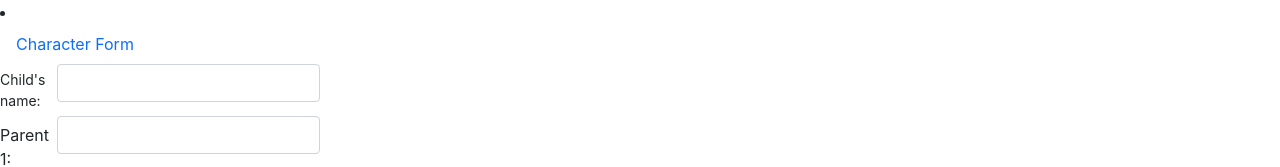
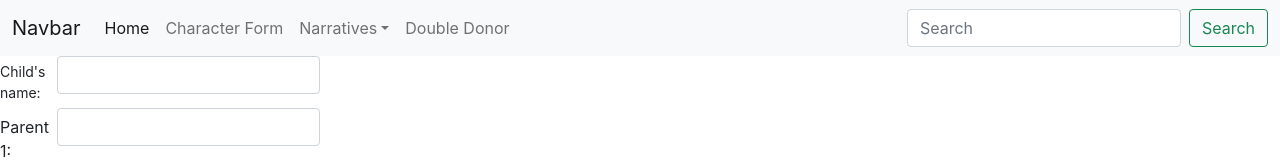
Before and after one commit to zevstar/mystory, a React (Create React App) app: page /characters in a window 1280 px wide. Shown: the top 167 px of the page. Built offline with nearby package versions, Linux system fonts and the light colour scheme; no server answers.

Commit message:
nav bar options show. Dropdown needs work.

```diff
--- a/src/App.js
+++ b/src/App.js
@@ -7,6 +7,11 @@
 // import Navbar from 'react-bootstrap/Navbar';
 import Nav from './pages/Nav';
 import Characters from './pages/Characters';
+import Home from './pages/Home';
+import Smc from './pages/Smc';
+import Doubledonor from './pages/Doubledonor';
+import Donorsperm from './pages/Donorsperm';
+import Donoregg from './pages/Donoregg';
 import './App.css';
 
 function App() {
@@ -32,6 +37,11 @@
       <Nav />
       <Routes>
         <Route path = 'characters' element = {<Characters />}/>
+		<Route path = '/' element= {<Home />} />
+		<Route path = 'smc' element ={<Smc />} />
+		<Route path = 'donorsperm' element = {<Donorsperm />} />
+		<Route path = 'donoregg' element = {<Donoregg />} />
+		<Route path = 'doubledonor' element = {<Doubledonor />} />
       </Routes>
 		</div>
 	);
--- /dev/null
+++ b/src/pages/Donoregg/index.js
@@ -0,0 +1,11 @@
+import React from 'react';
+
+const Donoregg = () => {
+    return (
+        <div>
+           Donor Egg
+        </div>
+    );
+}
+
+export default Donoregg;
--- /dev/null
+++ b/src/pages/Donorsperm/index.js
@@ -0,0 +1,11 @@
+import React from 'react';
+
+const Donorsperm = () => {
+    return (
+        <div>
+          Donor Sperm story
+        </div>
+    );
+}
+
+export default Donorsperm;
--- /dev/null
+++ b/src/pages/Doubledonor/index.js
@@ -0,0 +1,11 @@
+import React from 'react';
+
+const Doubledonor = () => {
+    return (
+        <div>
+           Double Donor
+        </div>
+    );
+}
+
+export default Doubledonor;
--- /dev/null
+++ b/src/pages/Home/index.js
@@ -0,0 +1,15 @@
+// import { useEffect, useState } from 'react';
+// import axios from 'axios';
+// import Form from '../../components/Form';
+
+import React from 'react';
+
+const Home = () => {
+    return (
+        <div>
+           HOME
+        </div>
+    );
+}
+
+export default Home;
--- a/src/pages/Nav/index.js
+++ b/src/pages/Nav/index.js
@@ -1,86 +1,88 @@
 import { Link } from 'react-router-dom';
-import React from 'react';
+
 
 const Nav = () => {
 	return (
-		// <nav className='navbar navbar-expand-lg navbar-light bg-light'>
-		// 	<div className='container-fluid'>
-		// 		<Link className='navbar-brand' href='#'>
-		// 			Navbar
-		// 		</Link>
-		// 		<button
-		// 			className='navbar-toggler'
-		// 			type='button'
-		// 			data-bs-toggle='collapse'
-		// 			data-bs-target='#navbarSupportedContent'
-		// 			aria-controls='navbarSupportedContent'
-		// 			aria-expanded='false'
-		// 			aria-label='Toggle navigation'
-		// 		>
-		// 			<span className='navbar-toggler-icon'></span>
-		// 		</button>
-		// 		<div className='collapse navbar-collapse' id='navbarSupportedContent'>
-		// 			<ul className='navbar-nav me-auto mb-2 mb-lg-0'>
-		// 				<li className='nav-item'>
-		// 					<Link className='nav-link active' aria-current='page' href='#'>
-		// 						Home
-		// 					</Link>
-		// 				</li>
+		<nav className='navbar navbar-expand-lg navbar-light bg-light'>
+			<div className='container-fluid'>
+				<Link className='navbar-brand' to='characters' href='#'>
+					Navbar
+				</Link>
+				<button
+					className='navbar-toggler'
+					type='button'
+					data-bs-toggle='collapse'
+					data-bs-target='#navbarSupportedContent'
+					aria-controls='navbarSupportedContent'
+					aria-expanded='false'
+					aria-label='Toggle navigation'
+				>
+					<span className='navbar-toggler-icon'></span>
+				</button>
+
+				<div className='collapse navbar-collapse' id='navbarSupportedContent'>
+					<ul className='navbar-nav me-auto mb-2 mb-lg-0'>
+						<li className='nav-item'>
+							<Link className='nav-link active' aria-current='page' to='/' href='#'>
+								Home
+							</Link>
+						</li>
 						<li className='nav-item'>
 							<Link className='nav-link' to='characters' href='#'>
 								Character Form
 							</Link>
 						</li>
-		// 				<li className='nav-item dropdown'>
-		// 					<Link
-		// 						className='nav-link dropdown-toggle'
-		// 						href='#'
-		// 						id='navbarDropdown'
-		// 						role='button'
-		// 						data-bs-toggle='dropdown'
-		// 						aria-expanded='false'
-		// 					>
-		// 						Dropdown
-		// 					</Link>
-		// 					<ul className='dropdown-menu' aria-labelledby='navbarDropdown'>
-		// 						<li>
-		// 							<Link className='dropdown-item' href='#'>
-		// 								Action
-		// 							</Link>
-		// 						</li>
-		// 						<li>
-		// 							<Link className='dropdown-item' href='#'>
-		// 								Another action
-		// 							</Link>
-		// 						</li>
-		// 						<li>
-		// 							<hr className='dropdown-divider'></hr>
-		// 						</li>
-		// 						<li>
-		// 							<Link className='dropdown-item' href='#'>
-		// 								Something else here
-		// 							</Link>
-		// 						</li>
-		// 					</ul>
-		// 				</li>
-		// 				<li className='nav-item'>
-		// 					<Link className='nav-link disabled'>Disabled</Link>
-		// 				</li>
-		// 			</ul>
-		// 			<form className='d-flex'>
-		// 				<input
-		// 					className='form-control me-2'
-		// 					type='search'
-		// 					placeholder='Search'
-		// 					aria-label='Search'
-		// 				/>
-		// 				<button className='btn btn-outline-success' type='submit'>
-		// 					Search
-		// 				</button>
-		// 			</form>
-		// 		</div>
-		// 	</div>
-		// </nav>
+						<li className='nav-item dropdown'>
+							<Link
+								className='nav-link dropdown-toggle'
+								href='#'
+								id='navbarDropdown'
+								role='button'
+								data-bs-toggle='dropdown'
+								aria-expanded='false'
+								to='smcstory'
+							>
+								Narratives
+							</Link>
+							<ul className='dropdown-menu' aria-labelledby='navbarDropdown'>
+								<li>
+									<Link className='dropdown-item' to='smc' href='#'>
+										SMC Story
+									</Link>
+								</li>
+								<li>
+									<Link className='dropdown-item' to='donorsperm' href='#'>
+										Donor Sperm
+									</Link>
+								</li>
+								<li>
+									<hr className='dropdown-divider'></hr>
+								</li>
+								<li>
+									<Link className='dropdown-item' to = 'donoregg' href='#'>
+										Donor Egg
+									</Link>
+								</li>
+							</ul>
+						</li>
+						<li className='nav-item'>
+							<Link className='nav-link' to='doubledonor'>Double Donor</Link>
+						</li>
+					</ul>
+					<form className='d-flex'>
+						<input
+							className='form-control me-2'
+							type='search'
+							placeholder='Search'
+							aria-label='Search'
+						/>
+						<button className='btn btn-outline-success' type='submit'>
+							Search
+						</button>
+					</form>
+				</div>
+			</div>
+		 </nav>
 	);
 };
 
--- /dev/null
+++ b/src/pages/Smc/index.js
@@ -0,0 +1,11 @@
+import React from 'react';
+
+const Smc = () => {
+    return (
+        <div>
+           SMC story
+        </div>
+    );
+}
+
+export default Smc;
```
